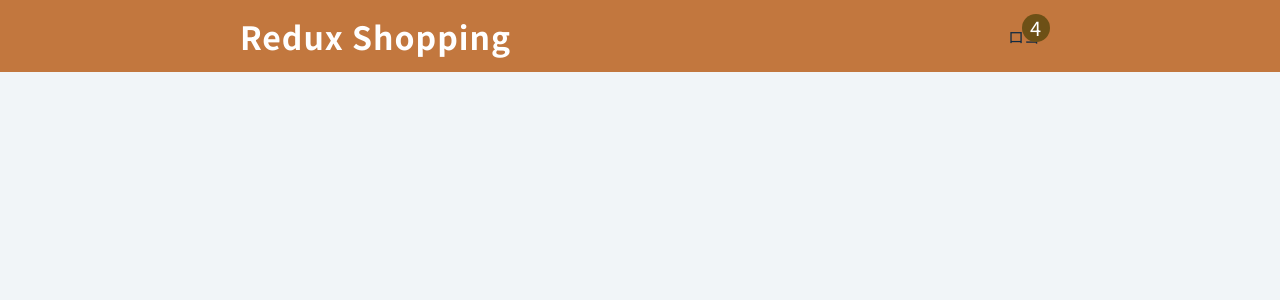
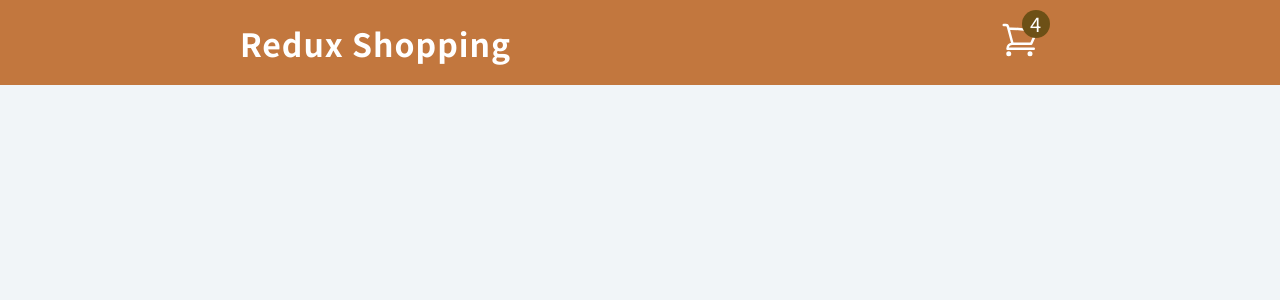
Before and after one commit to Nobutaka91/redux-shopping-app, a React (Create React App) app: page / in a window 1280 px wide. Shown: the top 300 px of the page. Built offline with nearby package versions, Linux system fonts and the light colour scheme.

Commit message:
HeroIcons 導入

```diff
--- /dev/null
+++ b/src/HeroIcons.js
@@ -0,0 +1,54 @@
+export const CartIcon = () => {
+  return (
+    <svg
+      xmlns="http://www.w3.org/2000/svg"
+      fill="none"
+      viewBox="0 0 24 24"
+      stroke-width="1.5"
+      stroke="currentColor"
+      class="size-6"
+    >
+      <path
+        stroke-linecap="round"
+        stroke-linejoin="round"
+        d="M2.25 3h1.386c.51 0 .955.343 1.087.835l.383 1.437M7.5 14.25a3 3 0 0 0-3 3h15.75m-12.75-3h11.218c1.121-2.3 2.1-4.684 2.924-7.138a60.114 60.114 0 0 0-16.536-1.84M7.5 14.25 5.106 5.272M6 20.25a.75.75 0 1 1-1.5 0 .75.75 0 0 1 1.5 0Zm12.75 0a.75.75 0 1 1-1.5 0 .75.75 0 0 1 1.5 0Z"
+      />
+    </svg>
+  );
+};
+
+export const PlusIcon = () => {
+  return (
+    <svg
+      xmlns="http://www.w3.org/2000/svg"
+      fill="none"
+      viewBox="0 0 24 24"
+      stroke-width="1.5"
+      stroke="currentColor"
+      class="size-6">
+      <path
+        stroke-linecap="round"
+        stroke-linejoin="round"
+        d="M12 9v6m3-3H9m12 0a9 9 0 1 1-18 0 9 9 0 0 1 18 0Z"
+      />
+    </svg>
+  );
+};
+
+export const MinusIcon = () => {
+  return (
+    <svg
+      xmlns="http://www.w3.org/2000/svg"
+      fill="none"
+      viewBox="0 0 24 24"
+      stroke-width="1.5"
+      stroke="currentColor"
+      class="size-6">
+      <path
+        stroke-linecap="round"
+        stroke-linejoin="round"
+        d="M15 12H9m12 0a9 9 0 1 1-18 0 9 9 0 0 1 18 0Z"
+      />
+    </svg>
+  );
+};
--- a/src/components/Navbar.js
+++ b/src/components/Navbar.js
@@ -1,5 +1,6 @@
 import React from 'react'
 import { useSelector } from 'react-redux';
+import { CartIcon } from '../HeroIcons';
 
 const Navbar = () => {
   const { amount } = useSelector((store) => (store.cart));
@@ -9,7 +10,7 @@
       <div className='nav-center'>
         <h3>Redux Shopping</h3>
         <div className='nav-container'>
-          ロゴ
+          <CartIcon/>
           <div className='amount-container'>
             <p className='total-amount'>{amount}</p>
           </div>
```
